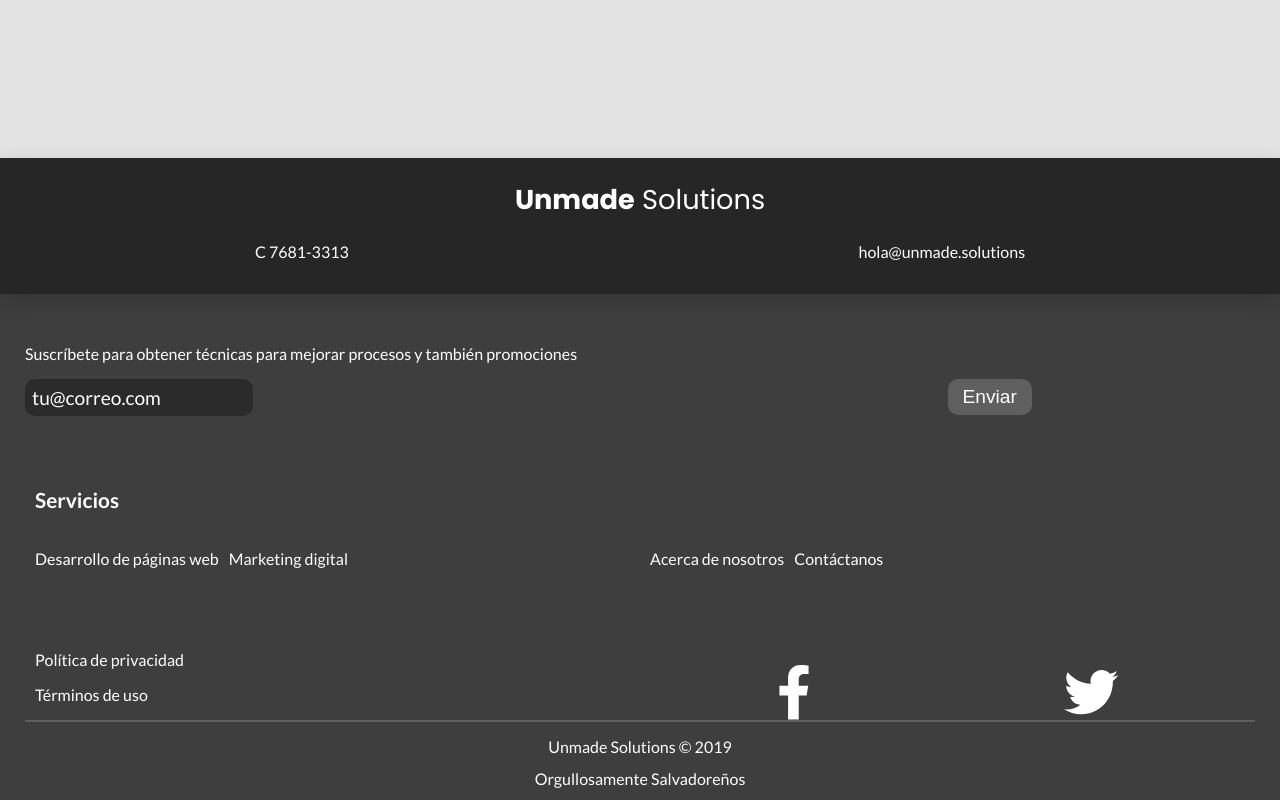
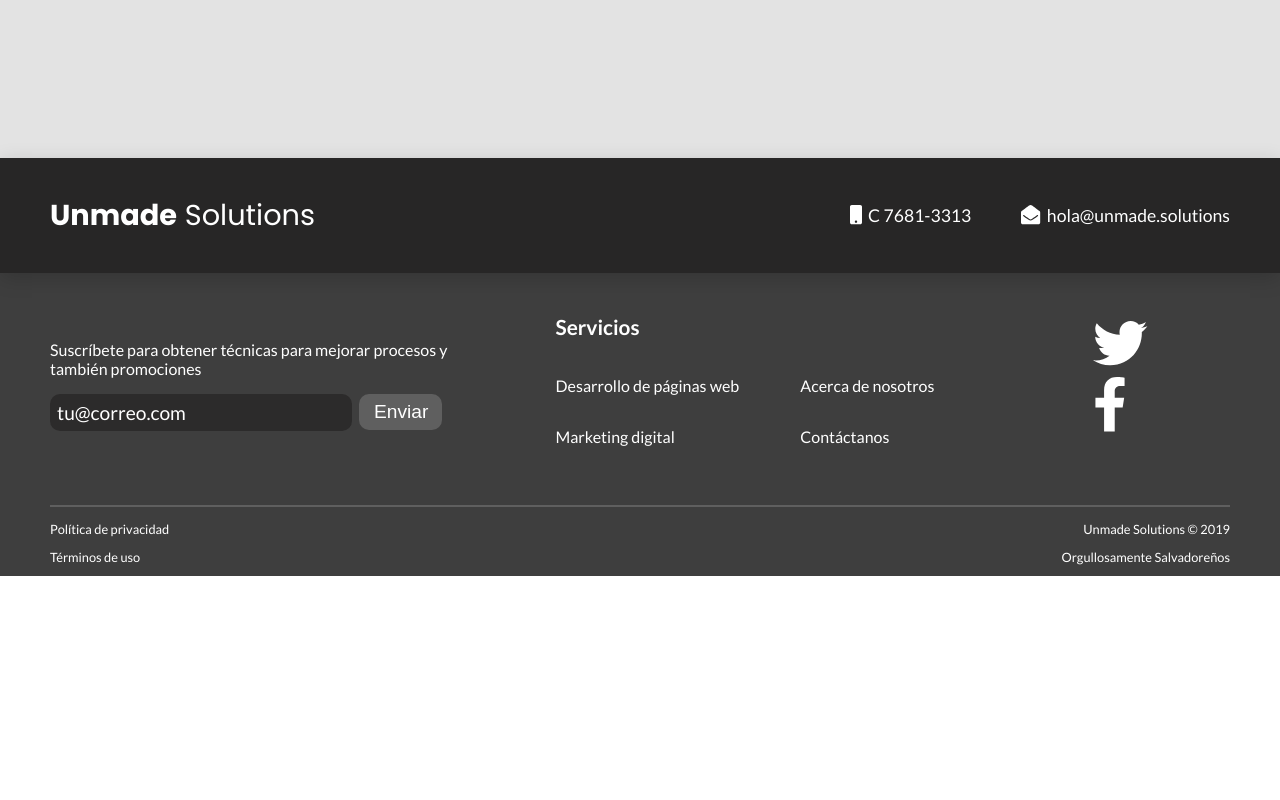
Before and after one commit to jlvalport/unmade-solutions, a React (Create React App) app: page / in a window 1280 px wide. Shown: the part 3787-4587 px from the top of the page. After the commit the page ends 4363 px from the top, so only its background shows below. Built offline with nearby package versions, Linux system fonts and the light colour scheme.

Commit message:
feat: footer optimized for desktop view

```diff
--- a/src/components/Footer/Footer.js
+++ b/src/components/Footer/Footer.js
@@ -16,8 +16,8 @@
                     <p><b>Unmade</b> Solutions</p>
                 </Link>
                 <div className={classes.footerContactBox}>
-                    <p className={classes.footerContact}>C 7681-3313</p>
-                    <p className={classes.footerContact}>hola@unmade.solutions</p>
+                    <p className={classes.footerContact}><FontAwesomeIcon icon={['fas', 'mobile']} className={classes.contactInfoIcon} /> C 7681-3313</p>
+                    <p className={classes.footerContact}><FontAwesomeIcon icon={['fas', 'envelope-open']} className={classes.contactInfoIcon} /> hola@unmade.solutions</p>
                 </div>
             </div>
             <div className={classes.footerBody}>
@@ -46,19 +46,21 @@
                     </div>
                 </div>
                 <div className={classes.linksOutterBox} style={{ margin: 0 }}>
-                    <div className={classes.linksInnerBox}>
+                    <div className={[classes.linksInnerBox, classes.policyLinksMobile].join(' ')}>
                         <p>Política de privacidad</p>
                         <p>Términos de uso</p>
                     </div>
                     <div className={[classes.linksInnerBox, classes.flexEnd, classes.spaceAround].join(' ')}>
+                        <FontAwesomeIcon icon={['fab', 'twitter']} className={classes.socialLinks} />
                         <FontAwesomeIcon icon={['fab', 'facebook-f']} className={classes.socialLinks} />
-                        <FontAwesomeIcon icon={['fab', 'twitter']} className={classes.socialLinks} />
                     </div>
                 </div>
                 <div className={classes.copyrightBox}>
                     <hr className={classes.hr} />
-                    <p>Unmade Solutions © {currentYear}</p>
-                    <p>Orgullosamente Salvadoreños</p>
+                    <p className={classes.policyLinksDesktop} >Política de privacidad</p>
+                    <p className={classes.policyLinksDesktop} >Términos de uso</p>
+                    <p className={classes.copyrightInfo} >Unmade Solutions © {currentYear}</p>
+                    <p className={classes.copyrightInfo} >Orgullosamente Salvadoreños</p>
                 </div>
             </div>
         </footer>
--- a/src/components/Footer/Footer.module.scss
+++ b/src/components/Footer/Footer.module.scss
@@ -1,10 +1,13 @@
 @import '../../assets/styles/fonts';
+@import '../../assets/styles/media-queires';
 
+// Footer html tag
 .footer {
     background: #3E3E3E;
     color: #fff;
 }
 
+// Upper div with title and contact info
 .footerHead {
     padding: 17px 0;
     margin: 0 0 50px;
@@ -12,10 +15,16 @@
     box-shadow: 0 5px 20px rgba(0, 0, 0, 0.16);
 }
 
+// Footer body with all other info
 .footerBody {
+    width: 100%;
     padding: 0 25px;
+    display: flex;
+    flex-direction: column;
+    align-items: center;
 }
 
+// Link of logo
 .footerLogo {
     margin: 0.3em 0 0.3em;
     display: block;
@@ -33,53 +42,83 @@
     }
 }
 
+// Div container of contact info
 .footerContactBox {
     display: flex;
     flex-direction: row;
     justify-content: space-around;
 }
 
+// Contact info items
 .footerContact {
     display: inline-block;
     font-size: 1rem;
 }
 
-.newsletterBox {
-    margin: 0 0 50px;
+// Contact info items icons
+.contactInfoIcon {
+    display: none;
 }
 
+// Newsletter container
+.newsletterBox {
+    width: auto;
+    margin: 0 5px 50px;
+    display: flex;
+    flex-direction: column;
+
+    p {
+        max-width: 400px;
+        margin: 1em 0;
+    }
+}
+
+// Div grouping container of links info containers
 .linksOutterBox {
     display: flex;
+    flex-direction: row;
     width: 100%;
     margin: 0 0 50px;
+    justify-content: space-around;
 }
 
+// Links info containers
 .linksInnerBox {
-    width: 50%;
+    width: auto;
+    // max-width: auto;
     margin: 0 10px;
+    display: flex;
+    flex-direction: column;
 
+    // Grouping container title
     .pageLinksTitle {
         font-size: 1.3rem;
         font-weight: 700;
+        display: inline-block;
     }
 
+    // Paragraph blank space to align
     .titleSpace {
         height: 25px;
         visibility: hidden;
         margin: 1.3em 0;
     }
 
+    // To align-flex end an element
     &.flexEnd {
         align-self: flex-end;
     }
 
+    // To justify-content space-around
     &.spaceAround {
         display: flex;
         justify-content: space-around;
     }
 
+    // Link
     a {
         display: inline-block;
+        width: auto;
         padding: 1em 10px 1em 0;
         color: #fff;
 
@@ -88,16 +127,29 @@
         }
 
         p {
+            display: inline-block;
             margin: 0;
         }
     }
 }
 
+// Policy links mobile view
+.policyLinksMobile {}
+
+// Policy links desktop view
+.policyLinksDesktop {
+    display: none;
+}
+
+// Social media SVGs
 .socialLinks {
     font-size: 3.4rem;
+    margin: 0 0 7px;
 }
 
+// Div container for copyright info
 .copyrightBox {
+    width: 100%;
 
     .hr {
         margin: 0 0 15px;
@@ -110,3 +162,151 @@
         padding: 0 0 0.8em 0;
     }
 }
+
+@media screen and (min-width: $desktopScreenSize) {
+
+    // Upper div with title and contact info
+    .footerHead {
+        margin: 0 0 20px;
+        display: flex;
+        flex-direction: row;
+        align-items: center;
+    }
+
+    // Footer body with all other info
+    .footerBody {
+        padding: 0 50px;
+        display: grid;
+        grid-template-columns: repeat(2, 2fr) 1fr;
+        grid-template-rows: 2fr 1fr;
+        grid-gap: 30px 40px;
+    }
+
+    // Link of logo
+    .footerLogo {
+        margin: 0.3em 0 0.3em;
+        display: inline-block;
+
+        p {
+            font-size: 1.8rem;
+            margin: 0.5em 0 0.5em 50px;
+        }
+    }
+
+    // Div container of contact info
+    .footerContactBox {
+        flex-grow: 1;
+        display: flex;
+        flex-direction: row;
+        justify-content: flex-end;
+    }
+
+    // Contact info items
+    .footerContact {
+        font-size: 1.1rem;
+        margin: 0 50px 0 0;
+    }
+
+    // Contact info items icons
+    .contactInfoIcon {
+        display: inline-block;
+        font-size: 1.2rem;
+        margin: 0 3px 0 0;
+    }
+
+    // Newsletter container
+    .newsletterBox {
+        margin: 0;
+        grid-column-start: 1;
+        grid-column-end: 2;
+        grid-row-start: 1;
+        grid-row-end: 2;
+    }
+
+    // Div grouping container of links info containers
+    .linksOutterBox {
+        margin: 0;
+
+        &:nth-of-type(2) {
+            grid-column-start: 2;
+            grid-column-end: 3;
+            grid-row-start: 1;
+            grid-row-end: 2;
+        }
+
+        &:nth-of-type(1) {
+            grid-column-start: 3;
+            grid-column-end: 4;
+            grid-row-start: 1;
+            grid-row-end: 2;
+        }
+    }
+
+    // Policy links mobile view
+    .policyLinksMobile {
+        display: none;
+    }
+
+    // Policy links desktop view
+    .policyLinksDesktop {
+        display: inline-block;
+        justify-self: flex-start;
+        font-size: 0.8rem;
+
+        &:nth-of-type(1) {
+            grid-column-start: 1;
+            grid-column-end: 2;
+            grid-row-start: 2;
+            grid-row-end: 3;
+        }
+
+        &:nth-of-type(2) {
+            grid-column-start: 1;
+            grid-column-end: 2;
+            grid-row-start: 3;
+            grid-row-end: 4;
+        }
+    }
+
+    // Div container for copyright info
+    .copyrightBox {
+        grid-column-start: 1;
+        grid-column-end: 4;
+        grid-row-start: 2;
+        grid-row-end: 3;
+        display: grid;
+        grid-template-columns: repeat(2, 1fr);
+        grid-template-rows: repeat(3, 1fr);
+        grid-gap: 2px 40px;
+
+        .hr {
+            height: 1px;
+            margin: 0;
+            grid-column-start: 1;
+            grid-column-end: 3;
+            grid-row-start: 1;
+            grid-row-end: 2;
+            align-self: center;
+        }
+    }
+
+    // Copyright info items
+    .copyrightInfo {
+        justify-self: flex-end;
+        font-size: 0.8rem;
+
+        &:nth-of-type(1) {
+            grid-column-start: 2;
+            grid-column-end: 3;
+            grid-row-start: 2;
+            grid-row-end: 3;
+        }
+
+        &:nth-of-type(2) {
+            grid-column-start: 2;
+            grid-column-end: 3;
+            grid-row-start: 3;
+            grid-row-end: 4;
+        }
+    }
+}
--- a/src/components/Footer/Newsletter/Newsletter.module.scss
+++ b/src/components/Footer/Newsletter/Newsletter.module.scss
@@ -1,17 +1,21 @@
 @import '../../../assets/styles/colors';
 @import '../../../assets/styles/fonts';
+@import '../../../assets/styles/media-queires';
 
+// Form tag container
 .newsletterForm {
     width: 100%;
     display: flex;
-
+    flex-direction: row;
 }
 
+// Input div container
 .inputBox {
     display: inline-block;
-    width: 75%;
+    width: calc(98% - 83px);
     margin: 0;
 
+    // When errors occur
     p.error {
         font-size: 1.1rem;
         font-weight: 700;
@@ -20,7 +24,10 @@
     }
 }
 
+// Input element
 .inputElement {
+    display: block;
+    width: calc(100% - 7px);
     font-size: 1.2rem;
     background: #2C2B2B;
     color: #fff;
@@ -33,14 +40,17 @@
         color: #fff;
     }
 
+    // When errors occur
     &.inputError {
         border: 2px solid $errorColor;
     }
 }
 
+// Submit button element
 .sendBtn {
     background: #5F5F5F;
     font-size: 1.2rem;
+    width: 83px;
     color: #fff;
     padding: 7px 15px;
     border: none;
@@ -48,3 +58,12 @@
     border-radius: 10px;
     align-self: flex-start;
 }
+
+@media screen and (min-width: $desktopScreenSize) {
+
+    // Form tag container
+    .newsletterForm {
+        max-width: 400px;
+
+    }
+}
--- a/src/fontawesome.js
+++ b/src/fontawesome.js
@@ -4,7 +4,8 @@
     faChevronDown,
     faChevronRight,
     faChevronLeft,
-    faEnvelopeOpen } from '@fortawesome/free-solid-svg-icons';
+    faEnvelopeOpen,
+    faMobile } from '@fortawesome/free-solid-svg-icons';
 
 import { faFacebookF, faTwitter } from '@fortawesome/free-brands-svg-icons';
 
@@ -15,5 +16,6 @@
     faChevronLeft,
     faFacebookF,
     faTwitter,
-    faEnvelopeOpen
+    faEnvelopeOpen,
+    faMobile
 )
```
